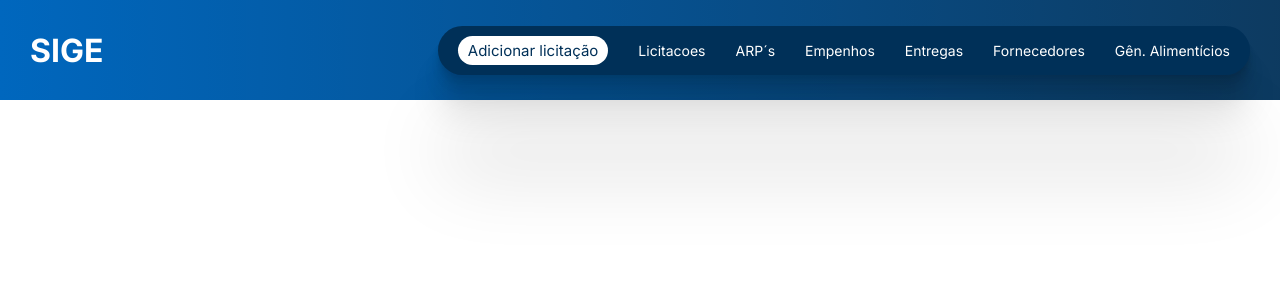
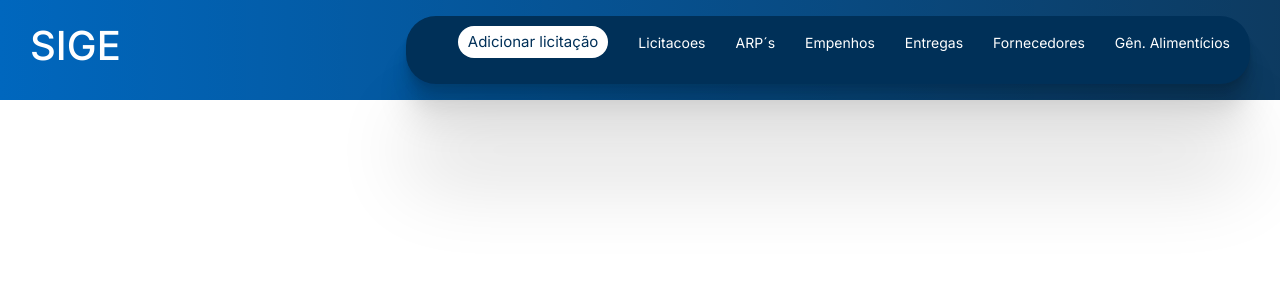
Before and after one commit to Vitor5005/SIGE-Sistema_Integrado_de_Gestao_de_Empenho, an Angular app in the folder sige-app/: page / in a window 1280 px wide. Shown: the top 300 px of the page. Built offline with nearby package versions, Linux system fonts and the light colour scheme.

Commit message:
feat:  instalando o boostrap

```diff
--- a/sige-app/package.json
+++ b/sige-app/package.json
@@ -29,6 +29,8 @@
     "@angular/forms": "^21.1.0",
     "@angular/platform-browser": "^21.1.0",
     "@angular/router": "^21.1.0",
+    "bootstrap": "^5.3.8",
+    "bootstrap-icons": "^1.13.1",
     "rxjs": "~7.8.0",
     "tslib": "^2.3.0"
   },
--- a/sige-app/src/styles.scss
+++ b/sige-app/src/styles.scss
@@ -1,4 +1,6 @@
 @import url('https://fonts.googleapis.com/css2?family=Inter:ital,opsz,wght@0,14..32,100..900;1,14..32,100..900&display=swap');
+@import url('https://cdn.jsdelivr.net/npm/bootstrap@5.3.0/dist/css/bootstrap.min.css');
+@import url('https://cdn.jsdelivr.net/npm/bootstrap-icons@1.10.5/font/bootstrap-icons.css');
 
 *{
   margin: 0;
```
Also changed, not shown: 2 other files (tests, documents, lock files or other folders).
